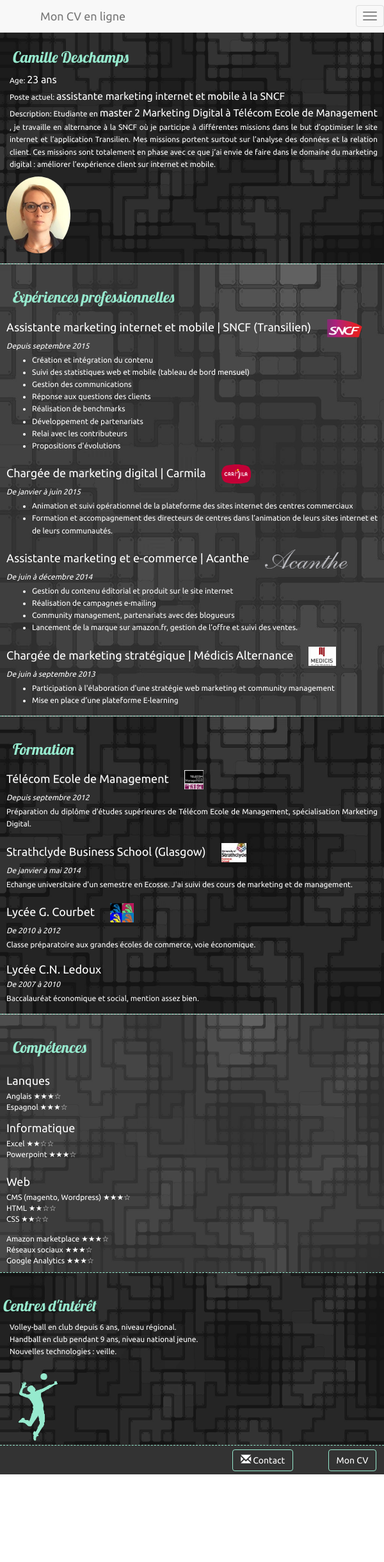
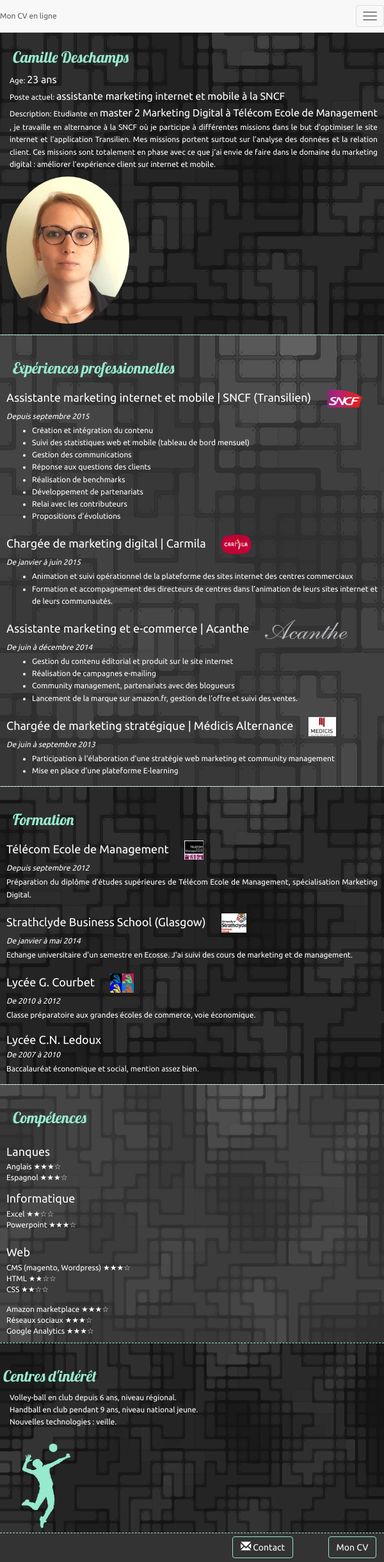
Before and after one commit to deschampscamille/site_internet, a plain HTML site: page index.html in a window 600 px wide. Shown: the whole page at 64% size. Before the commit the page ends 2305 px from the top, so only its background shows below. Drawn offline with nearby package versions, Linux system fonts and the light colour scheme.

Commit message:
Responsive

```diff
--- a/index.html
+++ b/index.html
@@ -79,7 +79,7 @@
 
 
 						<div class="col-lg-3">
-							<img id="moi" src="images/photoo.jpg">
+							<img id="moi" class="img-responsive" src="images/photoo.jpg">
 						</div>
 					</div>
 
@@ -249,7 +249,7 @@
 
 
 					<div class="col-lg-2">
-						<img id="volley" src="images/volley.png" /img>
+						<img id="volley" class="img-responsive" src="images/volley.png" /img>
 					</div>
 				</div>
 
--- a/style.css
+++ b/style.css
@@ -205,7 +205,6 @@ h4 {
 	}
 
 	#moi {
-	  	width: 100px;
 	  	margin-top: 0px;
 	}
 
@@ -219,7 +218,6 @@ h4 {
 	}
 
 	#volley {
-		width:80px;
 		margin-top: 0px;
 	}
 
@@ -246,6 +244,23 @@ h4 {
     	font-size: 16px;
 	}
 
+}
+
+@media (min-width:501px) and (max-width:1030px) {  /*tablet*/
+	.navbar-nav {
+	    font-size: 14px;
+	    padding-right: 0;
+	    padding-left: 0;
+	}
+
+	.navbar > .container .navbar-brand, .navbar > .container-fluid .navbar-brand {
+    margin-left: 0;
+	}
+
+	.navbar-brand {
+    font-size: 12px;
+	}
+
 
 
 }
```
